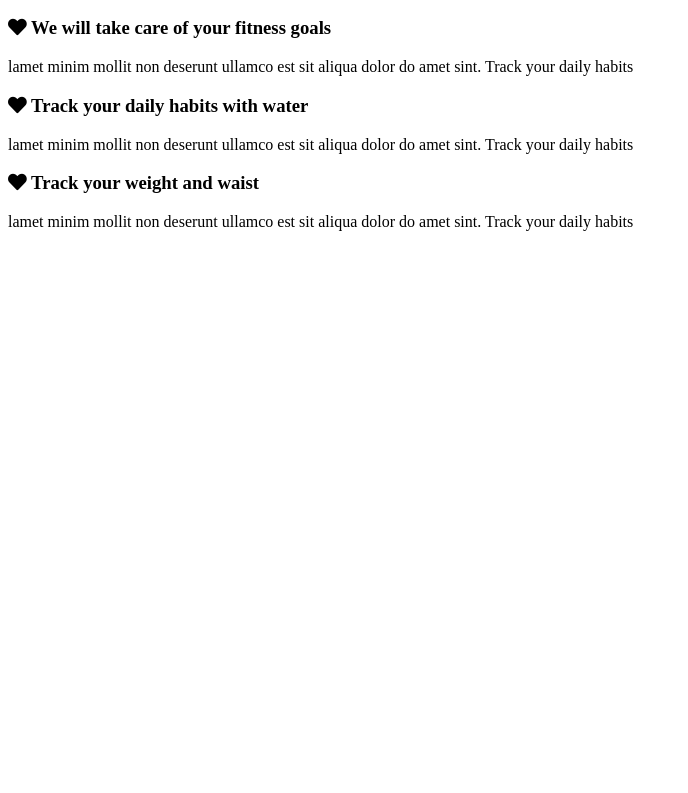
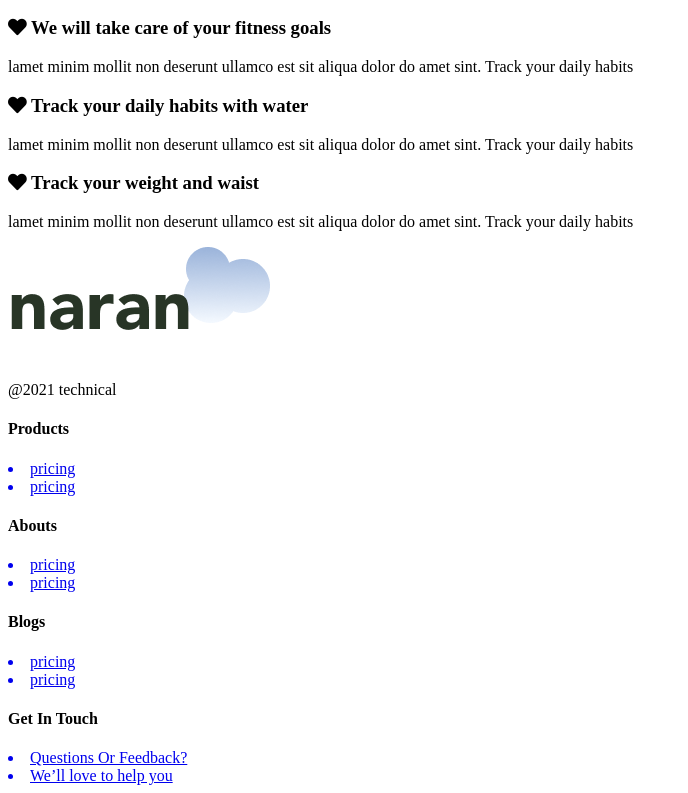
Before and after one commit to ShubhamGera25/SCM-Project-, a plain HTML site: page index.html in a window 1280 px wide. Shown: the part 7106-7899 px from the top of the page, without its empty margins (0-688 px from the left). Before the commit the page ends 7353 px from the top, so only its background shows below. Drawn offline with Linux system fonts and the light colour scheme.

Commit message:
commit upto section 6

```diff
--- a/index.html
+++ b/index.html
@@ -214,3 +214,38 @@
             </div>
           </div>
         </section>
+         <!-- ----------------------------- our 6th section start
+        ---------------------------------------------------------------------- -->
+
+    <footer>
+      <div class="logo-div">
+        <img src="images/logo1.png" alt="logo" />
+        <p>@2021 technical</p>
+      </div>
+
+      <div class="footer-menu">
+        <div class="footer-div-2">
+          <h4>Products</h4>
+          <a href="#"><li>pricing</li></a>
+          <a href="#"><li>pricing</li></a>
+        </div>
+
+        <div class="footer-div-3">
+          <h4>Abouts</h4>
+          <a href="#"><li>pricing</li></a>
+          <a href="#"><li>pricing</li></a>
+        </div>
+
+        <div class="footer-div-4">
+          <h4>Blogs</h4>
+          <a href="#"><li>pricing</li></a>
+          <a href="#"><li>pricing</li></a>
+        </div>
+
+        <div class="footer-div-5">
+          <h4>Get In Touch</h4>
+          <a href="#"><li>Questions Or Feedback?</li></a>
+          <a href="#"><li>We’ll love to help you</li></a>
+        </div>
+      </div>
+    </footer>
```
